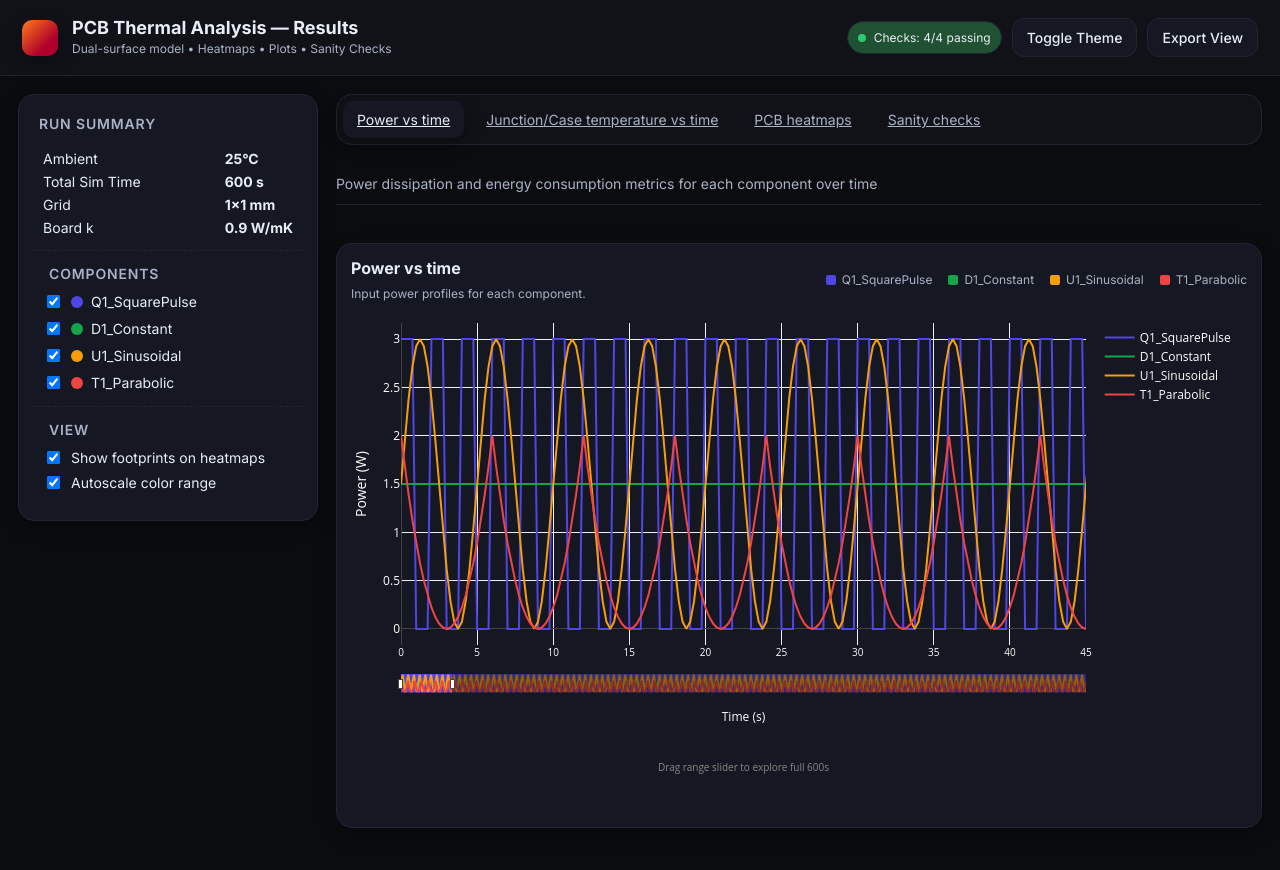
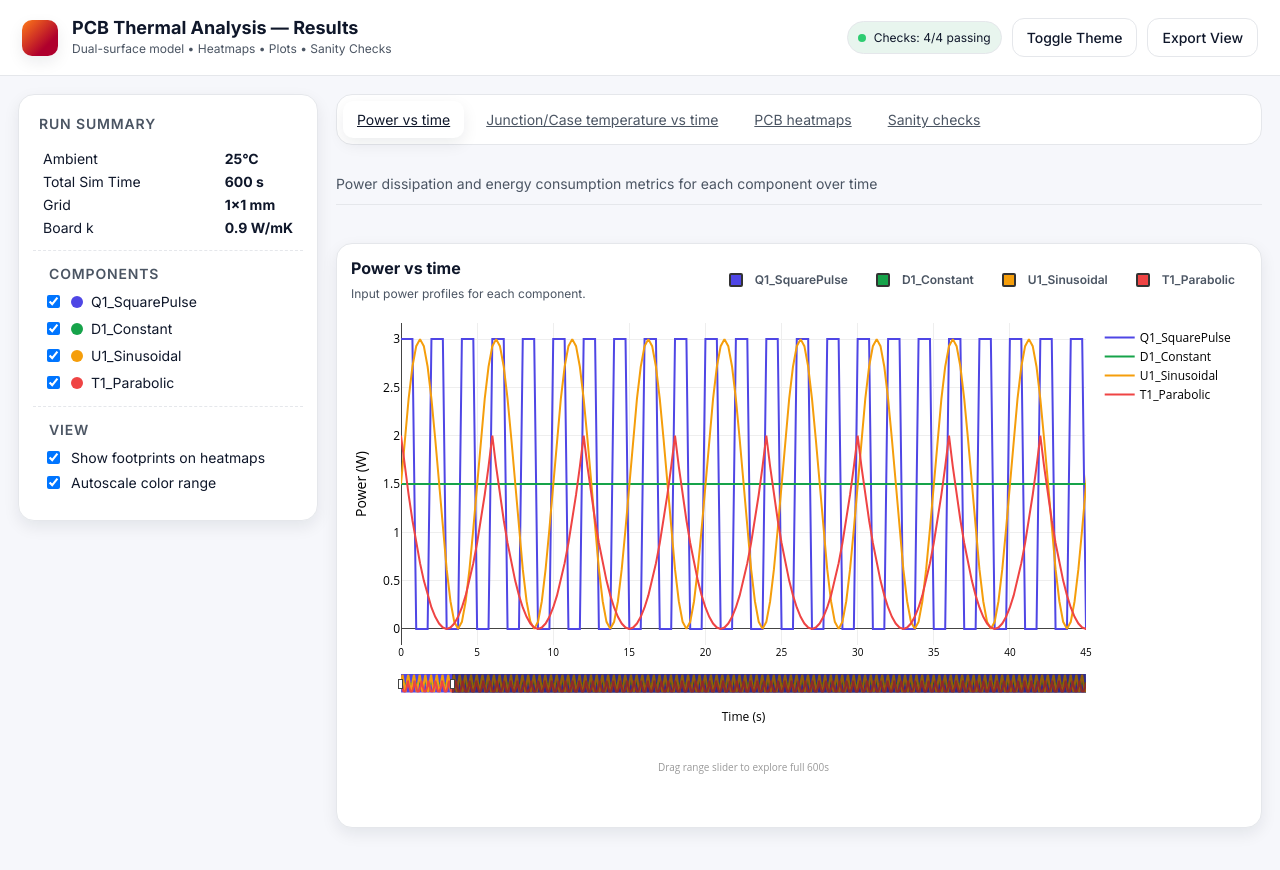
Before and after one commit to ShivanshRai1/Results_Page_React, a React (Vite) app: page /power in a window 1280 px wide. Shown: the top 870 px of the page. Built offline with nearby package versions, Linux system fonts and the light colour scheme; no server answers.

Commit message:
Add white theme default and clickable legends for Power and Temperature plots

```diff
--- a/src/App.jsx
+++ b/src/App.jsx
@@ -310,14 +310,24 @@ function AppContent() {
             <Route path="/power" element={
               <section className="panel active">
                 <div className="cards">
-                  <PowerVsTime data={data} visibleComponents={visibleComponents} plotId="powerPlot" />
+                  <PowerVsTime
+                    data={data}
+                    visibleComponents={visibleComponents}
+                    plotId="powerPlot"
+                    onToggleComponent={toggleComponent}
+                  />
                 </div>
               </section>
             } />
             <Route path="/temp" element={
               <section className="panel active">
                 <div className="cards">
-                  <JunctionCaseTemperature data={data} visibleComponents={visibleComponents} plotId="tempPlot" />
+                  <JunctionCaseTemperature
+                    data={data}
+                    visibleComponents={visibleComponents}
+                    plotId="tempPlot"
+                    onToggleComponent={toggleComponent}
+                  />
                   <div className="card span-12">
                     <div className="card-header">
                       <div>
--- a/src/components/JunctionCaseTemperature.jsx
+++ b/src/components/JunctionCaseTemperature.jsx
@@ -2,7 +2,7 @@ import { useEffect, useRef } from 'react';
 import Plotly from 'plotly.js-dist-min';
 import { useTheme } from './ThemeContext';
 
-export const JunctionCaseTemperature = ({ data, visibleComponents, plotId = 'tempPlot' }) => {
+export const JunctionCaseTemperature = ({ data, visibleComponents, plotId = 'tempPlot', onToggleComponent }) => {
   const containerRef = useRef(null);
   const { isDark } = useTheme();
 
@@ -92,12 +92,37 @@ export const JunctionCaseTemperature = ({ data, visibleComponents, plotId = 'tem
           <div className="meta">Per-component junction & case curves. Click legends to toggle.</div>
         </div>
         <div className="legend">
-          {data.components.map((c) => (
-            <span key={c.name}>
-              <span className="swatch" style={{ background: c.color }}></span>
-              {c.name}
-            </span>
-          ))}
+          {data.components.map((c) => {
+            const selected = visibleComponents.has(c.name);
+            return (
+              <span
+                key={c.name}
+                onClick={() => onToggleComponent && onToggleComponent(c.name)}
+                style={{
+                  cursor: 'pointer',
+                  opacity: selected ? 1 : 0.4,
+                  fontWeight: selected ? 600 : 400,
+                  marginRight: 12,
+                  userSelect: 'none',
+                }}
+                title={selected ? 'Hide this component' : 'Show this component'}
+              >
+                <span
+                  className="swatch"
+                  style={{
+                    background: c.color,
+                    border: selected ? '2px solid #333' : '2px solid #ccc',
+                    display: 'inline-block',
+                    width: 14,
+                    height: 14,
+                    marginRight: 6,
+                    verticalAlign: 'middle',
+                  }}
+                ></span>
+                {c.name}
+              </span>
+            );
+          })}
         </div>
       </div>
       <div ref={containerRef} id={plotId} style={{ width: '100%', height: `${baseHeight + 140}px` }} />
--- a/src/components/PowerVsTime.jsx
+++ b/src/components/PowerVsTime.jsx
@@ -2,7 +2,7 @@ import { useEffect, useRef } from 'react';
 import Plotly from 'plotly.js-dist-min';
 import { useTheme } from './ThemeContext';
 
-export const PowerVsTime = ({ data, visibleComponents, plotId = 'powerPlot' }) => {
+export const PowerVsTime = ({ data, visibleComponents, plotId = 'powerPlot', onToggleComponent }) => {
   const containerRef = useRef(null);
   const { isDark } = useTheme();
 
@@ -80,12 +80,37 @@ export const PowerVsTime = ({ data, visibleComponents, plotId = 'powerPlot' }) =
           <div className="meta">Input power profiles for each component.</div>
         </div>
         <div className="legend">
-          {data.components.map((c) => (
-            <span key={c.name}>
-              <span className="swatch" style={{ background: c.color }}></span>
-              {c.name}
-            </span>
-          ))}
+          {data.components.map((c) => {
+            const selected = visibleComponents.has(c.name);
+            return (
+              <span
+                key={c.name}
+                onClick={() => onToggleComponent && onToggleComponent(c.name)}
+                style={{
+                  cursor: 'pointer',
+                  opacity: selected ? 1 : 0.4,
+                  fontWeight: selected ? 600 : 400,
+                  marginRight: 12,
+                  userSelect: 'none',
+                }}
+                title={selected ? 'Hide this component' : 'Show this component'}
+              >
+                <span
+                  className="swatch"
+                  style={{
+                    background: c.color,
+                    border: selected ? '2px solid #333' : '2px solid #ccc',
+                    display: 'inline-block',
+                    width: 14,
+                    height: 14,
+                    marginRight: 6,
+                    verticalAlign: 'middle',
+                  }}
+                ></span>
+                {c.name}
+              </span>
+            );
+          })}
         </div>
       </div>
       <div ref={containerRef} id={plotId} style={{ width: '100%', height: `${baseHeight + 140}px` }} />
--- a/src/components/ThemeContext.jsx
+++ b/src/components/ThemeContext.jsx
@@ -2,8 +2,8 @@ import { createContext, useContext, useState, useEffect } from 'react';
 
 const ThemeContext = createContext(null);
 
-export const ThemeProvider = ({ children }) => {
-  const [isDark, setIsDark] = useState(true);
+function ThemeProviderComponent({ children }) {
+  const [isDark, setIsDark] = useState(false);
 
   // Sync DOM class when isDark changes
   useEffect(() => {
@@ -23,12 +23,16 @@ export const ThemeProvider = ({ children }) => {
       {children}
     </ThemeContext.Provider>
   );
-};
+}
 
-export const useTheme = () => {
+export const ThemeProvider = ThemeProviderComponent;
+
+function useThemeHook() {
   const context = useContext(ThemeContext);
   if (!context) {
     throw new Error('useTheme must be used within ThemeProvider');
   }
   return context;
-};
+}
+
+export const useTheme = useThemeHook;
```
